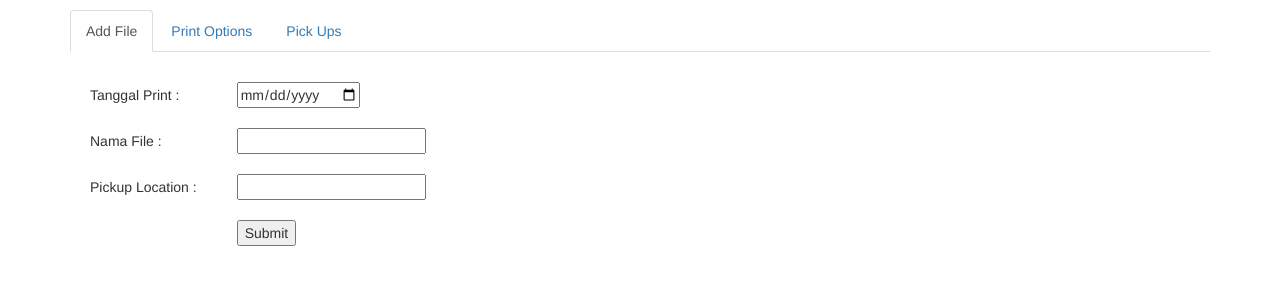
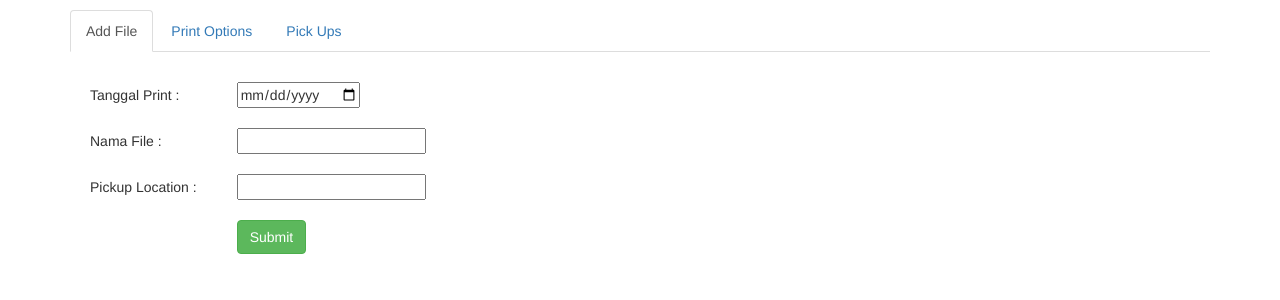
Before and after one commit to kemalkautsar/printku, a PHP site: page /add-project.php in a window 1280 px wide. Shown: the top 300 px of the page. Run offline with PHP 8.4, Linux system fonts and the light colour scheme; data comes from the database, SQL or seed files in the repository; some libraries are stand-ins or nearby versions.

Commit message:
submit button on Add Project

```diff
--- a/add-project.php
+++ b/add-project.php
@@ -37,7 +37,7 @@
 						<td>Pickup Location :</td><td><input type="text" name="print_pickup"></td>
 					</tr>
 					<tr>
-						<td></td><td><input type="submit" value="Submit"></td>
+						<td></td><td><input class="btn btn-success" type="submit" value="Submit"></td>
 					</tr>
 			  	</table>
 			</form>
```
